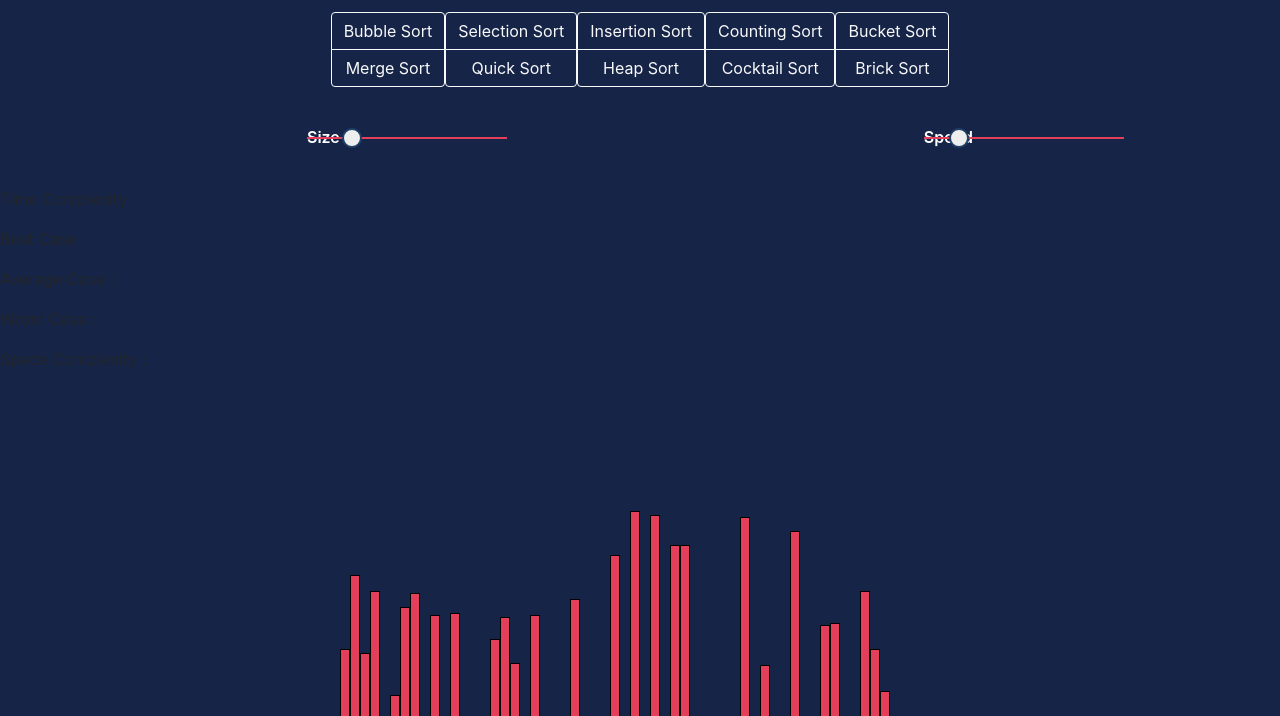
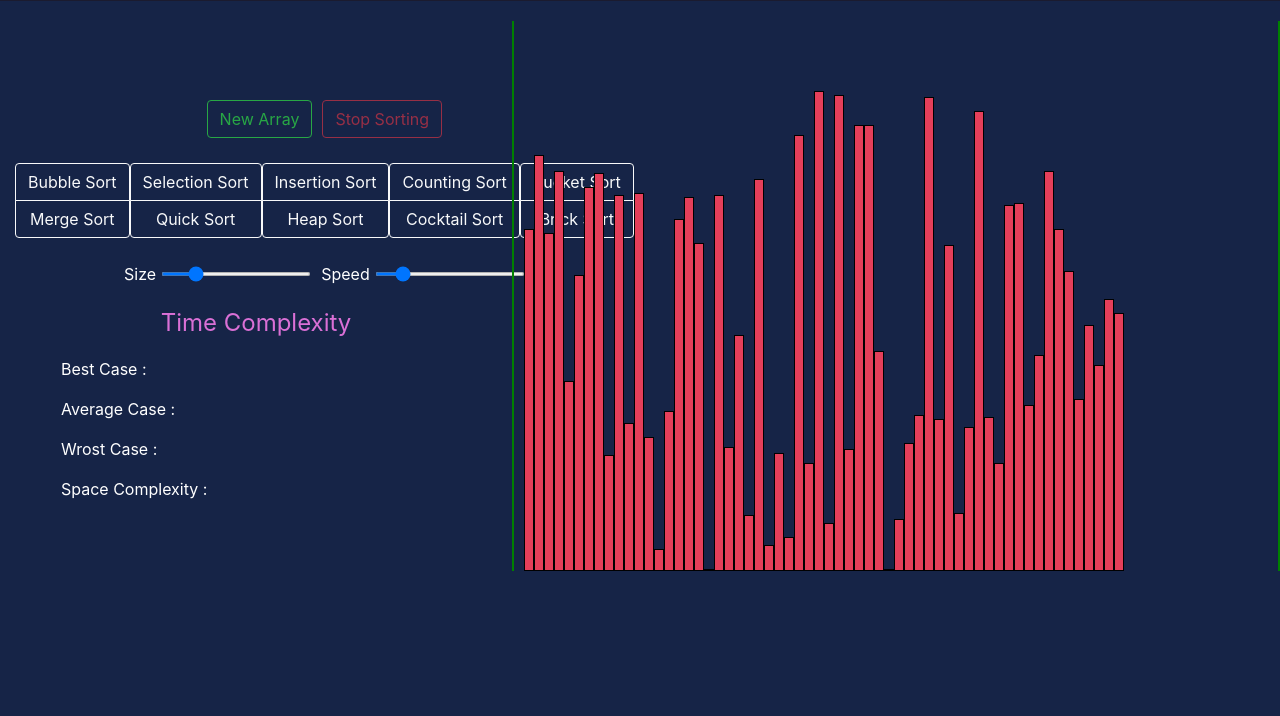
Before and after one commit to aniigupta/Sorting-algorithm-Visualizer, a plain HTML site: page index.html in a window 1280 px wide. Shown: the part 97-813 px from the top of the page. Drawn offline with nearby package versions, Linux system fonts and the light colour scheme; a script that the page names is missing.

Commit message:
Update style.css

```diff
--- a/style.css
+++ b/style.css
@@ -1,9 +1,49 @@
 .dark-background {
     background-color: #1b1b2f;
+    /* text-align: center; */
 }
-
+.navbar {
+    /* text-align: center; */
+    /* align-items: center; */
+    justify-content: center;
+    /* font-size: 5rem; */
+    /* border: 2px solid red; */
+}
+.big-container{
+    /* border: 2px solid skyblue; */
+    display: flex;
+    /* flex-direction: column; */
+    flex-wrap: wrap;
+    /* width: 40%; */
+}
+.container-1 {
+    /* border: 2px solid firebrick; */
+    display: flex;
+    flex-direction: column;
+    align-items: flex-start;
+    justify-content: center;
+    width: 40%;
+}
+.output-container{
+    /* border: 2px solid white; */
+    color: white;
+    /* justify-content: center; */
+    align-self: center;
+    padding: 5px;
+    width: 400px;
+}
+#time-heading{
+    text-align: center;
+    font-size: 1.5rem;
+    color: orchid;
+}
+.visual-container{
+    /* border: 2px solid yellow; */
+    width: 60%;
+}
 .text-color {
     color: #e43f5a;
+    font-size: 3rem;
 }
 
 body {
@@ -15,9 +55,15 @@ body {
     display: flex;
     flex-wrap: nowrap;
     width: 100%;
-    height: 600px;
+    height: 550px;
     justify-content: center;
-    transition: 2s all ease;
+    /* transition: 2s all ease; */
+    /* border: 2px solid green; */
+    border-left: 2px solid green;
+    border-right: 2px solid green;
+    align-items: flex-start;
+    justify-content: flex-start;
+    padding: 0px 10px;
 }
 
 .flex-item {
@@ -32,14 +78,15 @@ body {
     grid-template-columns: 1fr 1fr 2fr;
 }
 
-#input-panel {
+/* #input-panel {
     margin-top: 50px;
-}
+} */
 
 .center {
     display: flex;
     justify-content: center;
     margin: auto;
+    /* border: 2px solid purple; */
 }
 
 #sorting {
@@ -47,27 +94,54 @@ body {
     transform: rotate(180deg) scaleX(-1);
 }
 
+
+.input-container{
+    /* border: 2px solid gold; */
+    display: flex;
+    flex-direction: column;
+    height:200px;
+    gap: 10px;
+    align-items: center;
+    justify-content: center;
+}
+
 .range-input {
-    box-sizing: border-box;
-    top: 50%;
-    left: 50%;
-    transform: translate(-50%, -50%);
+    /* box-sizing: border-box; */
+    /* top: 50%; */
+    /* left: 50%;   */
+    /* transform: translate(-50%, -50%); */
+    /* align-items: center; */
+    /* align-self: flex-start; */
+    /* border-radius: 10px;
+    line-height: 50px; */
+    /* display: flex; */
+    /* vertical-align: middle; */
+    /* height: 50px; */
+    /* border: 2px solid green; */
+    display: flex;
+    flex-direction: row;
     align-items: center;
-    border-radius: 10px;
-    line-height: 50px;
+    justify-content: center;
+    color: white;
+}
+
+
+
+.range-input input {
+   border: 2px solid red;
+   display: inline;
+   height: 2px;
+   width: 150px;
+}
+.range-input span {
+    /* border: 2px solid cadetblue; */
     display: flex;
-    vertical-align: middle;
-    height: 50px;
+    justify-content: center;
+    align-items: center;
+    gap: 5px;
+    padding: 5px;
 }
-.range-input input {
-    -webkit-appearance: none;
-    width: 200px;
-    height: 2px;
-    background-color: #e43f5a;
-
-    position: absolute;
-    top: 50%;
-}
+/*
 .range-input input::-webkit-slider-thumb {
     -webkit-appearance: none;
     width: 20px;
@@ -88,4 +162,4 @@ body {
     height: 35px;
     line-height: 35px;
     margin: auto;
-}
+} */
```
